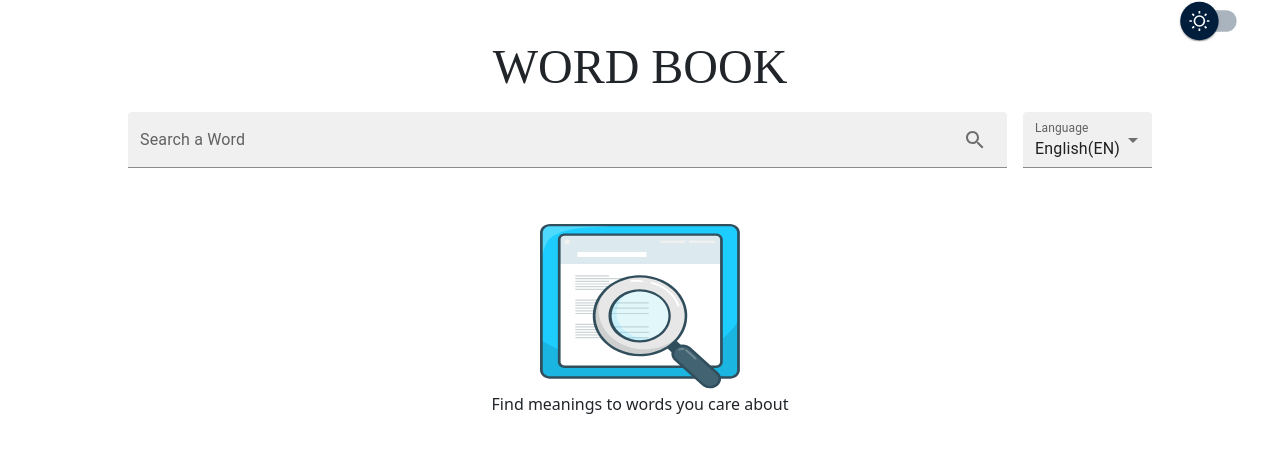
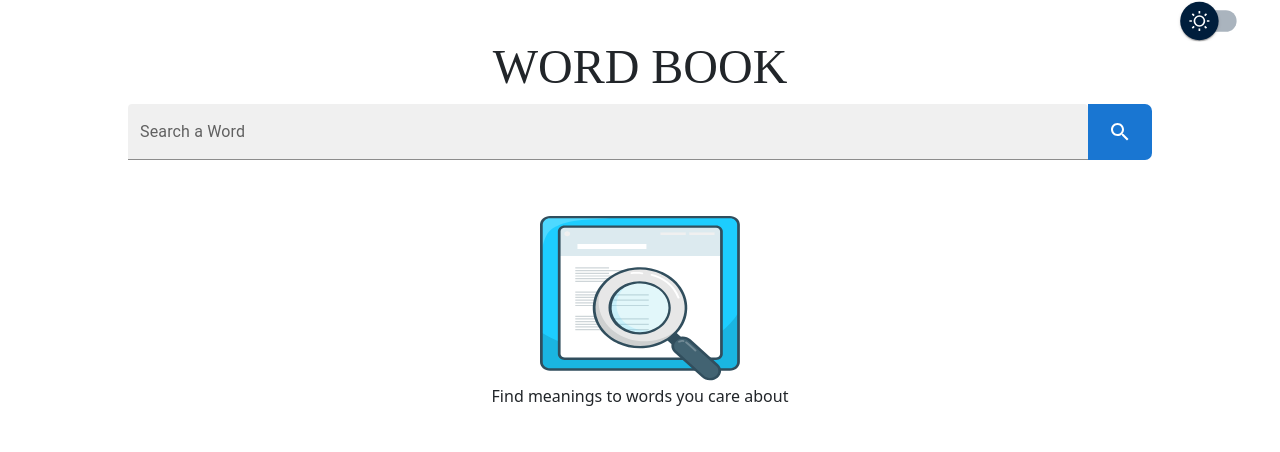
Before and after one commit to marveldev/my-dictionary, a React (Create React App) app: page / in a window 1280 px wide. Shown: the top 452 px of the page. Built offline with nearby package versions, Linux system fonts and the light colour scheme.

Commit message:
modify form styling

```diff
--- a/package.json
+++ b/package.json
@@ -13,7 +13,8 @@
     "react": "^17.0.2",
     "react-dom": "^17.0.2",
     "react-scripts": "5.0.0",
-    "web-vitals": "^2.1.3"
+    "web-vitals": "^2.1.3",
+    "word-list-json": "^0.2.0"
   },
   "scripts": {
     "start": "react-scripts start",
--- a/src/components/form/Form.jsx
+++ b/src/components/form/Form.jsx
@@ -1,5 +1,5 @@
 import { useState } from 'react'
-import { MenuItem, TextField, ThemeProvider, IconButton } from '@mui/material'
+import { TextField, ThemeProvider, Autocomplete, Button } from '@mui/material'
 import SearchIcon from '@mui/icons-material/Search'
 
 const Form = ({ setDefinitions, themePalette, setAppMode }) => {
@@ -7,6 +7,8 @@ const Form = ({ setDefinitions, themePalette, setAppMode }) => {
   const [selectedLanguage, setSelectedLanguage] = useState('English(EN)')
   const languageShortCode = selectedLanguage.slice(-3, -1)
   const [word, setWord] = useState('')
+
+  const wordList = require('word-list-json')
 
   const changeLanguage = value => {
     setDefinitions([])
@@ -30,44 +32,22 @@ const Form = ({ setDefinitions, themePalette, setAppMode }) => {
   }
 
   return (
-    <div className="form d-flex gap-3 text m-auto my-3">
-      <ThemeProvider theme={themePalette}>
-        <form
-          className="flex-grow-1"
-          onSubmit={event => fetchSearchData(event)}
-        >
-          <TextField
-            label="Search a Word"
-            variant="filled"
-            value={word}
-            onChange={event => setWord(event.target.value)}
-            InputProps={{endAdornment:
-              <IconButton onClick={fetchSearchData} aria-label="search">
+    <ThemeProvider theme={themePalette}>
+      <>
+        <Autocomplete
+          freeSolo
+          options={languages.map((option) => option)}
+          renderInput={params =>
+            <div className="form d-flex m-auto">
+              <TextField {...params} variant="filled" label="Search a Word" />
+              <Button variant="contained" id="searchButton">
                 <SearchIcon />
-              </IconButton>
-            }}
-            fullWidth
-          />
-        </form>
-
-        <div>
-          <TextField
-            label="Language"
-            value={selectedLanguage}
-            variant="filled"
-            onChange={event => changeLanguage(event.target.value)}
-            fullWidth
-            select
-          >
-            {languages.map(language => (
-              <MenuItem key={language} value={language}>
-                {language}
-              </MenuItem>
-            ))}
-          </TextField>
-        </div>
-      </ThemeProvider>
-    </div>
+              </Button>
+            </div>
+          }
+        />
+      </>
+    </ThemeProvider>
   )
 }
 
--- a/src/index.css
+++ b/src/index.css
@@ -17,6 +17,13 @@ h1 {
 .form {
   width: 80%;
 }
+
+#searchButton {
+  border-radius: 0 0.5em 0.5em 0;
+  box-shadow: none;
+}
+
+
 
 .header {
   padding: 1em 2em;
@@ -75,9 +82,10 @@ button:active {
 
 @media screen and (max-width: 628px) {
   .form {
-    gap: 1em;
     width: 95%;
   }
+
+
 
   .header {
     padding: 0.5em 0;
```
Also changed, not shown: 1 other file (tests, documents, lock files or other folders).
